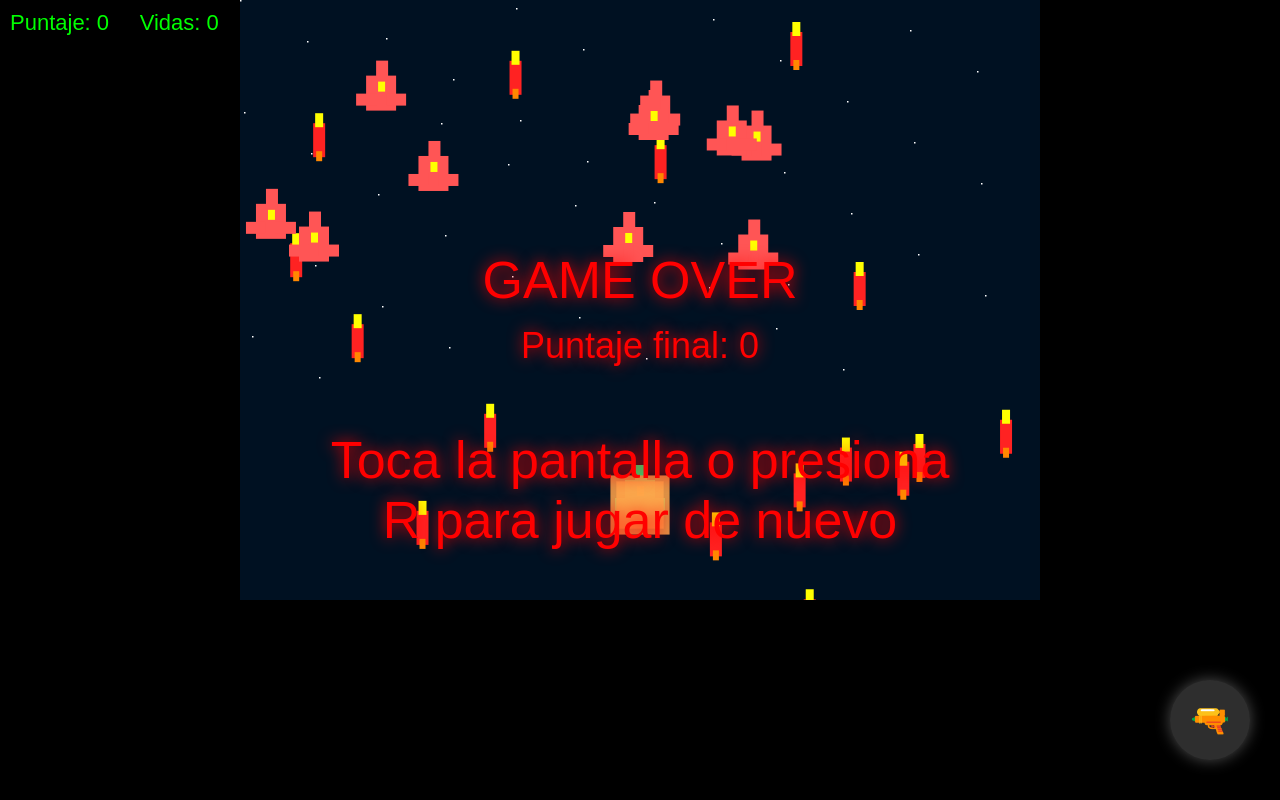
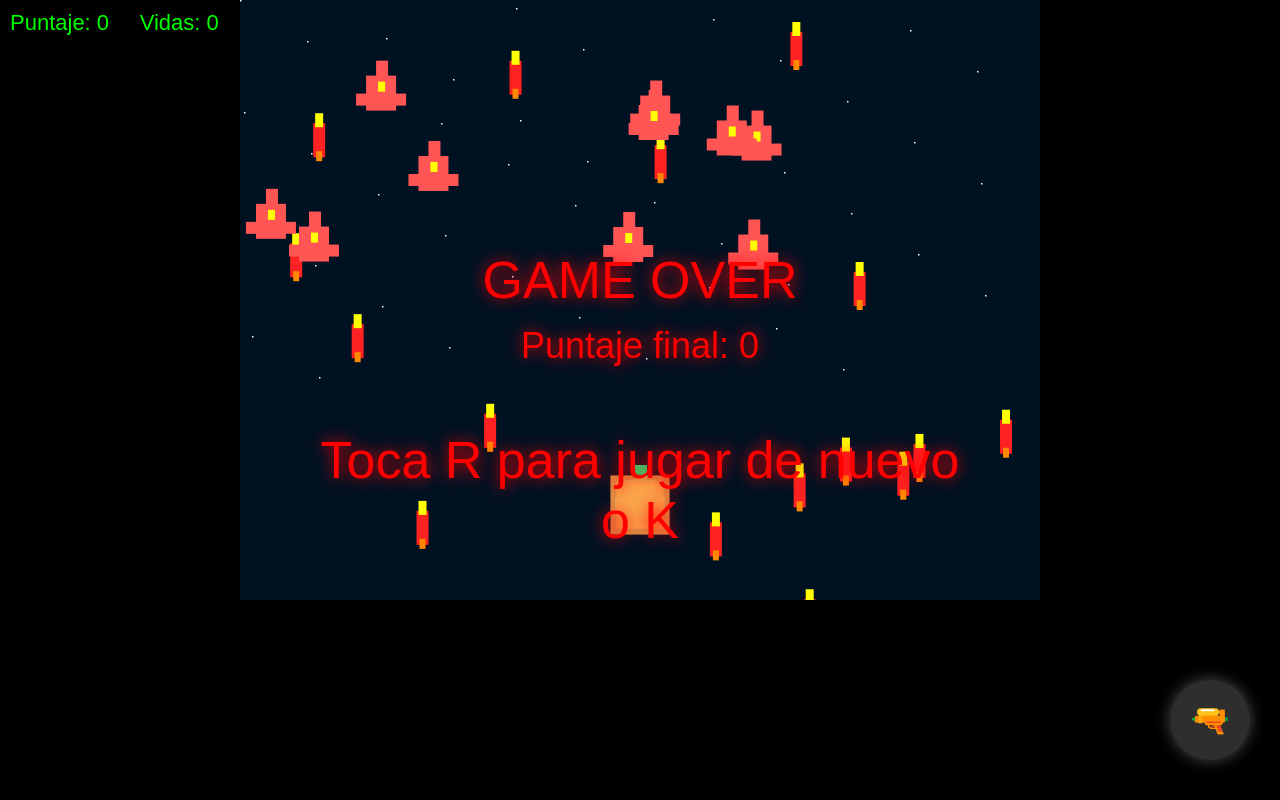
Before and after one commit to trinidadsherrera05/juego-avion-misiles, a plain HTML site: page index.html in a window 1280 px wide. Drawn offline with Linux system fonts and the light colour scheme.

Commit message:
Update index.html

```diff
--- a/index.html
+++ b/index.html
@@ -70,7 +70,7 @@
     <div id="gameOver">
         GAME OVER<br>
         <span style="font-size:36px">Puntaje final: <span id="finalScore">0</span></span><br><br>
-        Toca la pantalla o presiona R para jugar de nuevo
+        Toca R para jugar de nuevo o K
     </div>
 
     <!-- Botón de disparo -->
```
